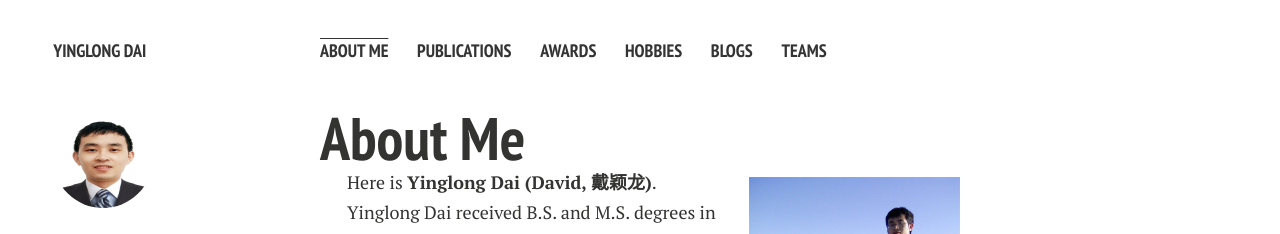
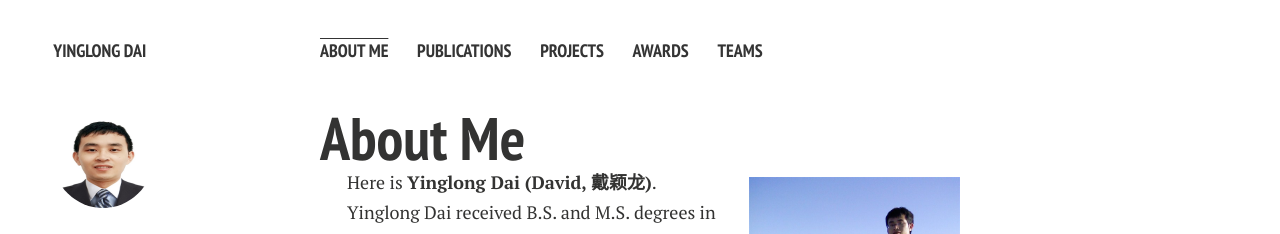
Before and after one commit to daiyl/daiyl.github.io, a Jekyll site: the page built from index.md, in a window 1280 px wide. Shown: the top 234 px of the page. Built offline with Jekyll 4.4.1, drawn with Linux system fonts in a browser that asks for light colours; nearby versions of some CDN libraries; comment, search, counter and statistics services are not loaded; a style sheet for code colours, icons or effects is not loaded; our own code applies the rules of GitHub Pages for plain Markdown files.

Commit message:
Update _config.yml

```diff
--- a/_config.yml
+++ b/_config.yml
@@ -32,12 +32,10 @@ links:
     url: /
   - title: Publications
     url: /publications/
+  - title: Projects
+    url: /projects/
   - title: Awards
     url: /awards/
-  - title: Hobbies
-    url: /hobbies/
-  - title: Blogs
-    url: /blogs/
   - title: Teams
     url: /teams/
 
```
